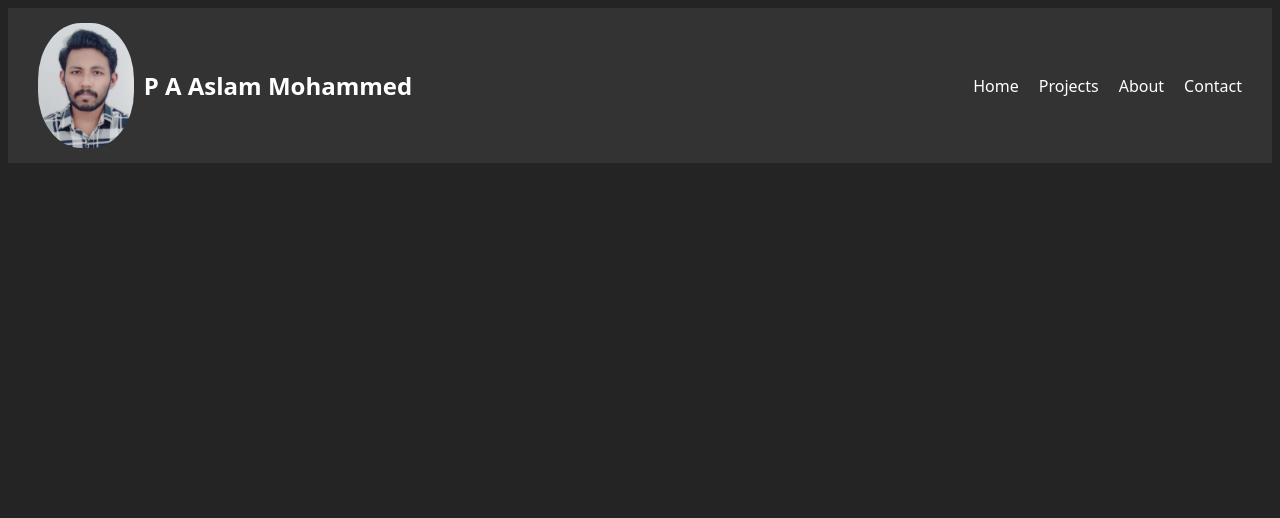
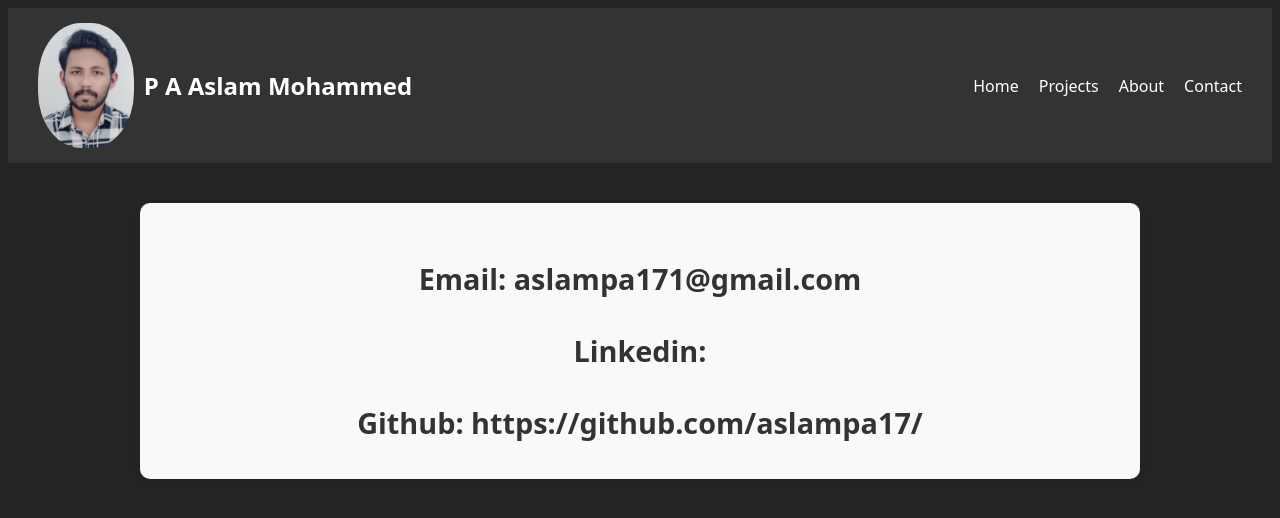
Before and after one commit to aslampa17/aslampa17, a React (Vite) app: page /contact in a window 1280 px wide. Shown: the top 518 px of the page. Built offline with nearby package versions, Linux system fonts and the light colour scheme.

Commit message:
Update Contacts

```diff
--- a/src/Contact.jsx
+++ b/src/Contact.jsx
@@ -1,6 +1,13 @@
 function Contact(){
     return(
         <>
+        <section>
+            <article>
+                <h3>Email: aslampa171@gmail.com</h3>
+                <h3>Linkedin: </h3>
+                <h3>Github: https://github.com/aslampa17/</h3>
+            </article>
+        </section>
         </>
     )
 }
--- a/src/Project.jsx
+++ b/src/Project.jsx
@@ -9,28 +9,14 @@ function Project() {
                     <h5>
                         Repo: <a href="#" target="_blank" rel="noopener noreferrer">GitHub Link</a>
                     </h5>
+                    <h5>
+                        Site: <a href="#" target="_blank" rel="noopener noreferrer">Live website Link</a>
+                    </h5>
                     <p>
 
                     </p>
                     <div className="images">
                         <img src="null" alt="" />
-                        <img src="null" alt="" />
-                        <img src="null" alt="" />
-                    </div>
-                </article>
-
-                <article>
-                    <h3>Zaffra</h3>
-                    <h5>
-                        Repo: <a href="#" target="_blank" rel="noopener noreferrer">GitHub Link</a>
-                    </h5>
-                    <h5>
-                        Website: <a href="#" target="_blank" rel="noopener noreferrer">Live Site</a>
-                    </h5>
-                    <p>
-
-                    </p>
-                    <div className="images">
                         <img src="null" alt="" />
                         <img src="null" alt="" />
                     </div>
```
